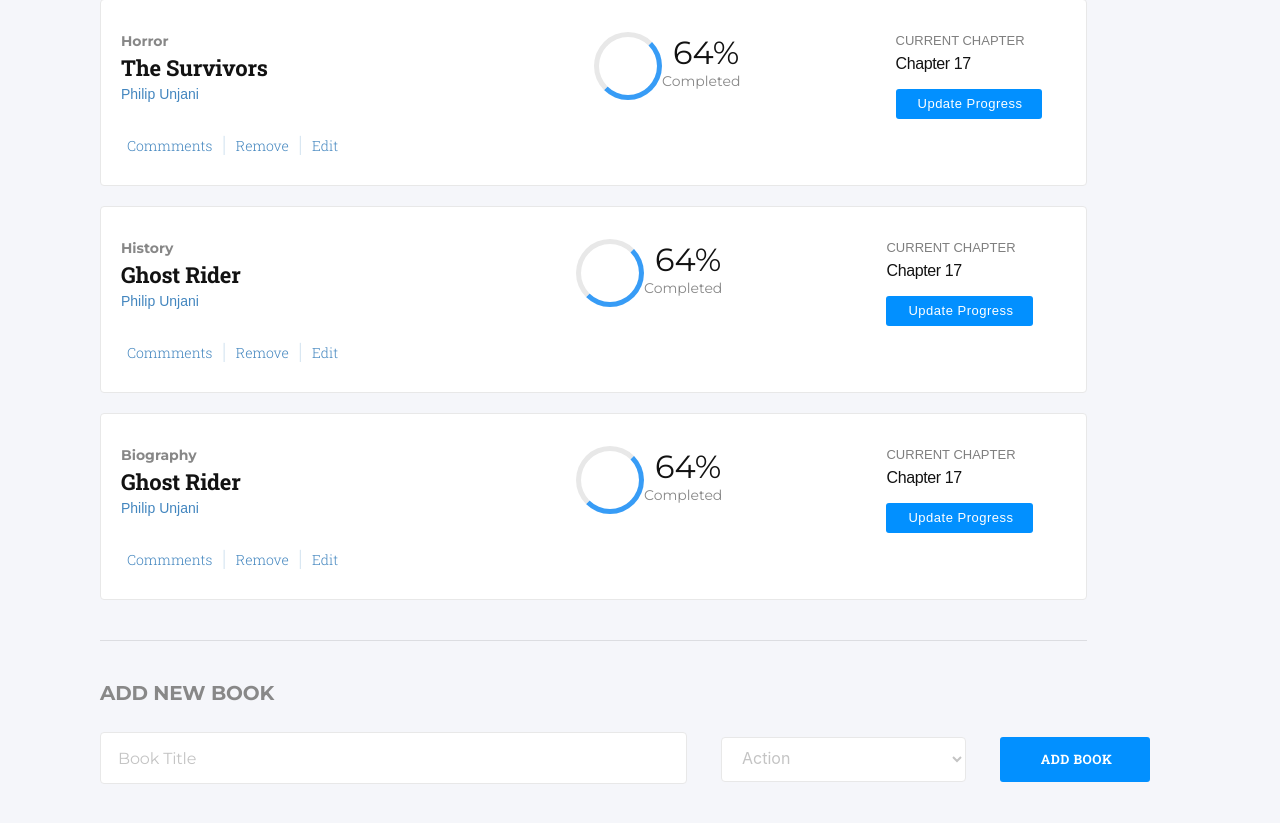
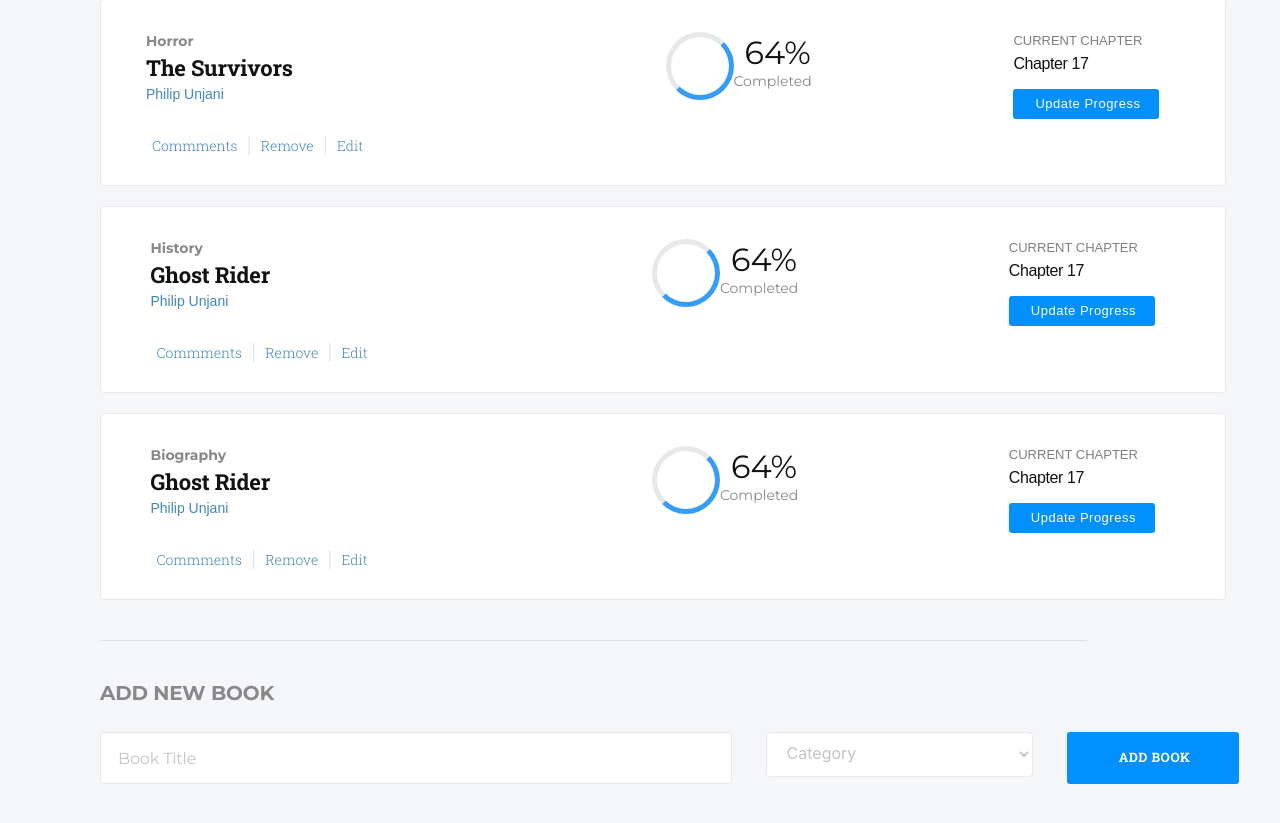
Before and after one commit to AymanJabr/Bookstore-CMS, a React (Create React App) app: page / in a window 1280 px wide. Shown: the part 453-1276 px from the top of the page. Built offline with nearby package versions, Linux system fonts and the light colour scheme.

Commit message:
fix width of components

```diff
--- a/src/containers/BooksForm.js
+++ b/src/containers/BooksForm.js
@@ -24,11 +24,16 @@ const BooksForm = () => {
 
   return (
 
-    <form onSubmit={submitForm} className="form margin-75">
+    <div>
+
       <h2 className="add-new normal-style">ADD NEW BOOK</h2>
+
+      <form onSubmit={submitForm} className="booksForm margin-75">
         <input type="text" id="btitle" className="title-input" placeholder="Book Title" name="btitle" value={title} onChange={handleTitleChange} />
 
         <select onChange={handleSelectChange} className="category-input">
+
+          <option value="" hidden selected>Category</option>
           {
         BOOK_CATEGORIES.map((value) => (
           <option value={value} key={value} className="category-value">
@@ -40,6 +45,8 @@ const BooksForm = () => {
 
         <input type="submit" value="ADD BOOK" className="add-book normal-style" onClick={submitForm} />
       </form>
+
+    </div>
   );
 };
 
--- a/src/styles.css
+++ b/src/styles.css
@@ -43,7 +43,6 @@ body {
 
 .margin-75 {
   margin-left: 100px;
-  margin-right: 100px;
 }
 
 .header-book {
@@ -87,31 +86,34 @@ body {
   font-size: 20px;
   font-weight: bold;
   letter-spacing: -0.18px;
+  margin-left: 100px;
 }
 
 .title-input {
-  margin: 19px 34px 0 0;
+  margin: 19px 34px 19px 0;
   padding: 13px 320px 13px 17px;
   border-radius: 4px;
   border: solid 1px #e8e8e8;
   background-color: #fff;
+  flex-grow: 2;
 }
 
 .category-input {
   width: 245px;
   height: 45px;
-  margin: 19px  0;
+  margin: 19px 0;
   padding: 6px 15px 9px 16px;
   border-radius: 4px;
   border: solid 1px #e8e8e8;
   color: #c4c4c4;
   font-size: 16px;
+  flex-grow: 1;
   background-color: #fff;
 }
 
 .add-book {
   width: 150px;
-  margin: 19px 0 0 34px;
+  margin: 19px 0 19px 34px;
   padding: 12.8px 19px 14.2px 22px;
   border-radius: 3px;
   background-color: #0290ff;
@@ -121,11 +123,17 @@ body {
   font-weight: bold;
   letter-spacing: 0.5px;
   text-align: center;
+  flex-grow: 1;
   color: #fff;
 }
 
-.booksform {
-  width: 987px;
+.booksForm {
+  display: flex;
+  flex-wrap: nowrap;
+  width: 89%;
+  justify-content: space-between;
+  align-items: e;
+
 }
 
 .Book {
@@ -136,9 +144,9 @@ body {
   margin-top: 20px;
   border-radius: 4px;
   border: solid 1px #e8e8e8;
-  display: grid;
-  width: 987px;
-  grid-template-columns: auto auto auto;
+  display: flex;
+  width: 88vw;
+  justify-content: space-around;
 }
 
 .chart {
```
Lines whose indentation alone changed are shown as unchanged.
